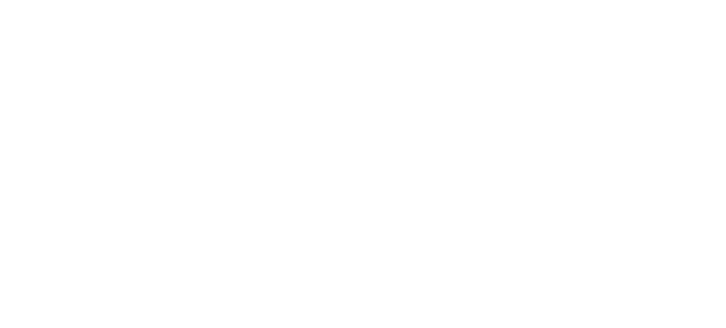
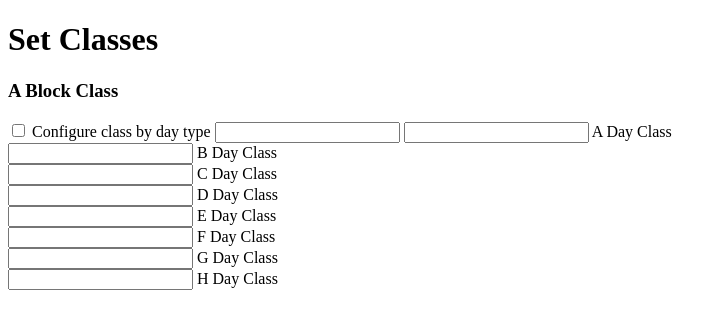
Before and after one commit to richardsonian/RLwatch-config, a plain HTML site: page config.html in a window 1280 px wide. Shown: the whole page, without its empty margins (0-726 px from the left). Drawn offline with Linux system fonts and the light colour scheme.

Commit message:
Add A-Block class structure to config.html

```diff
--- a/config.html
+++ b/config.html
@@ -3,7 +3,51 @@
 <html>
   <head>
     <title>RLwatch Config</title>
+    <link rel="stylesheet" type="text/css" href="./config.css"/>
   </head>
   <body>
+    <h1>Set Classes</h1>
+
+    <h3>A Block Class</h3>
+    <input id="configureByDayType_A" type="checkbox">
+      <label>Configure class by day type</label>
+    </input>
+
+    <input class="default_class" id="class_A" type="text"></input>
+
+    <input class="configured_class" id="class_A_ADay" type="text">
+      <label class="configured_class">A Day Class</label>
+    </input>
+    <br />
+    <input class="configured_class" id="class_A_BDay" type="text">
+      <label class="configured_class">B Day Class</label>
+    </input>
+    <br />
+    <input class="configured_class" id="class_A_CDay" type="text">
+      <label class="configured_class">C Day Class</label>
+    </input>
+    <br />
+    <input class="configured_class" id="class_A_DDay" type="text">
+      <label class="configured_class">D Day Class</label>
+    </input>
+    <br />
+    <input class="configured_class" id="class_A_EDay" type="text">
+      <label class="configured_class">E Day Class</label>
+    </input>
+    <br />
+    <input class="configured_class" id="class_A_FDay" type="text">
+      <label class="configured_class">F Day Class</label>
+    </input>
+    <br />
+    <input class="configured_class" id="class_A_GDay" type="text">
+      <label class="configured_class">G Day Class</label>
+    </input>
+    <br />
+    <input class="configured_class" id="class_A_HDay" type="text">
+      <label class="configured_class">H Day Class</label>
+    </input>
+    <br />
+
+    <script type="text/javascript" src="./config.js"></script>
   </body>
 </html>
```
